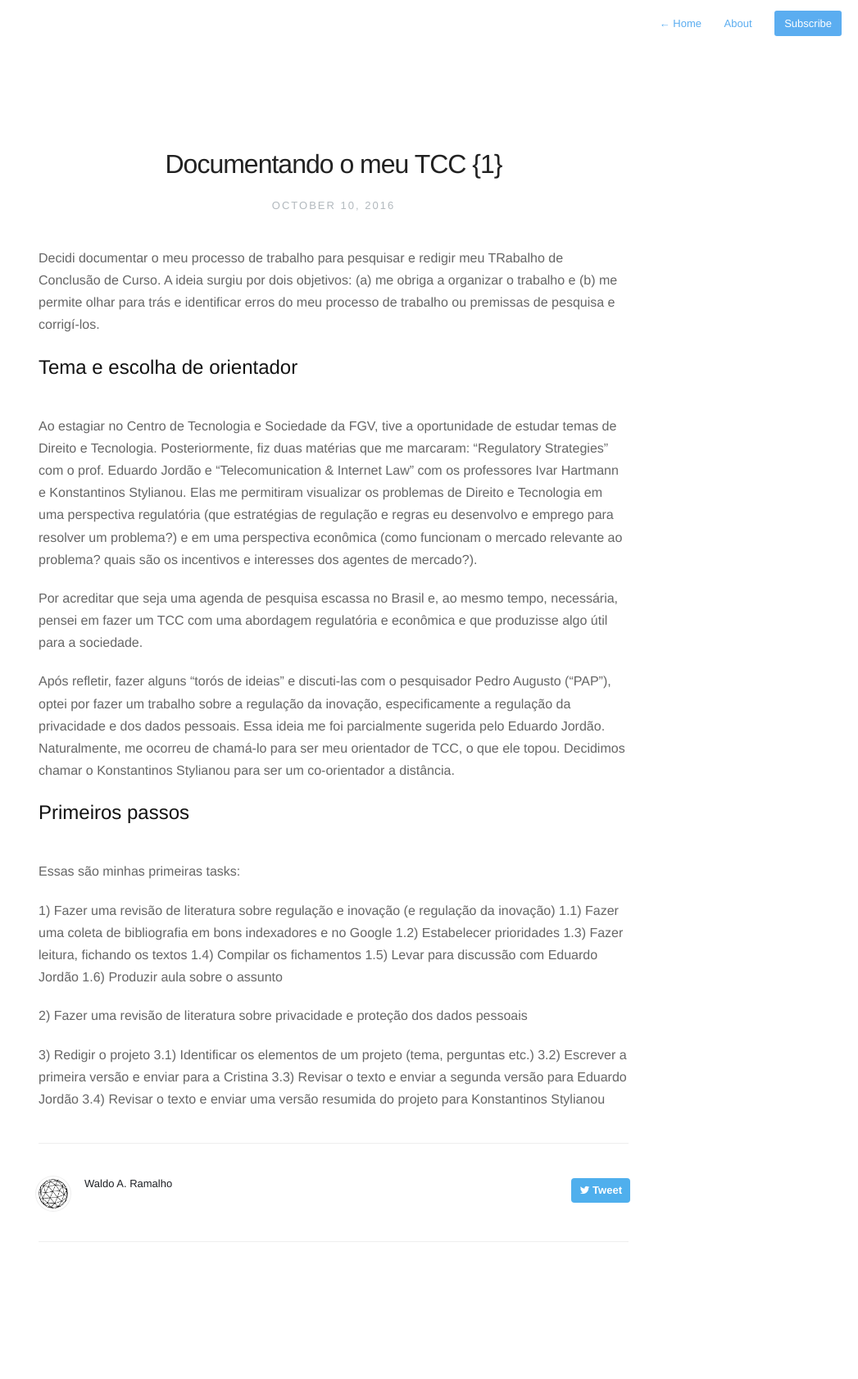
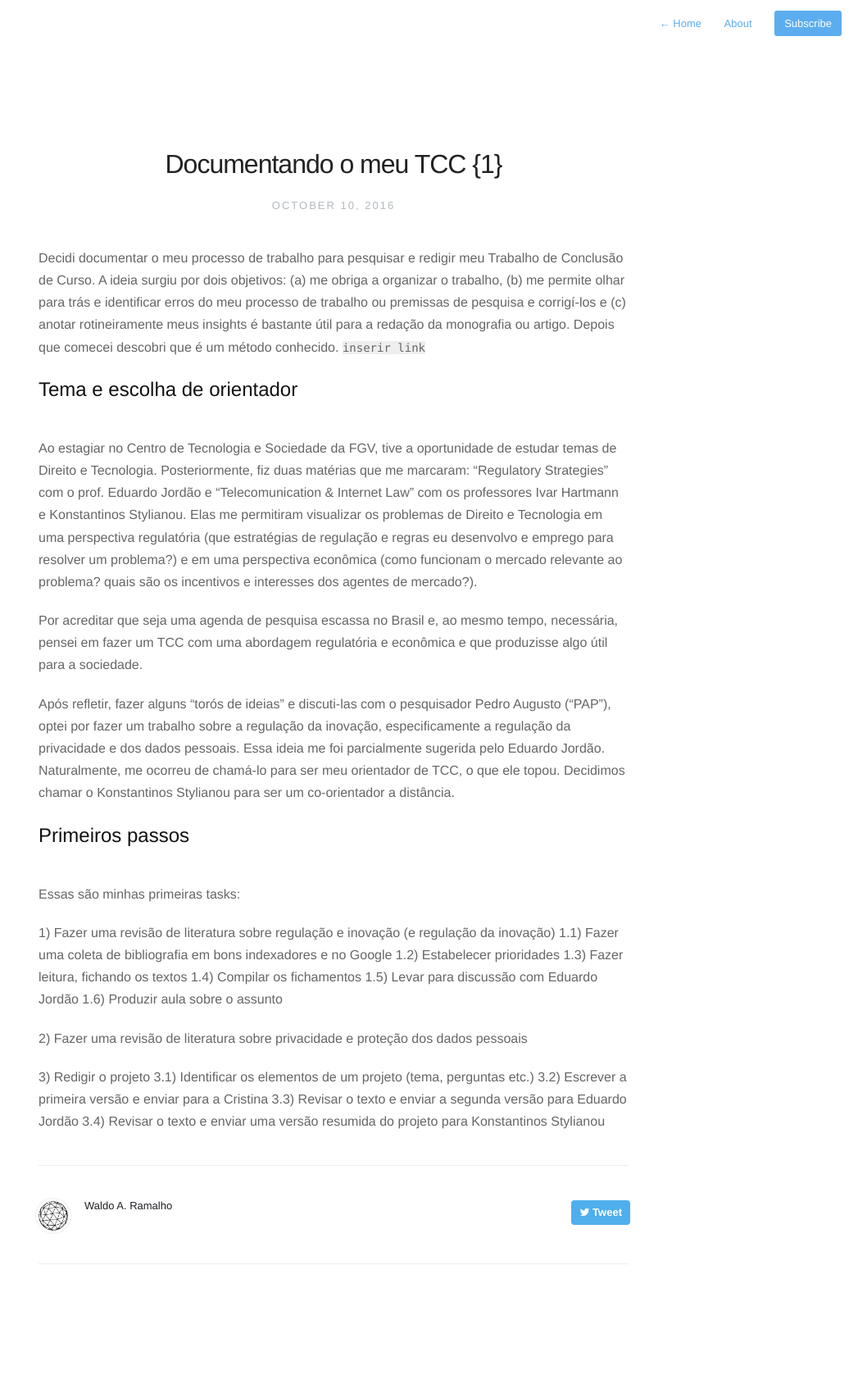
Before and after one commit to wramalho/wramalho.github.io, a Jekyll site: the page built from _posts/2016-10-10-documentando_o_meu_TCC_1.md, in a window 1280 px wide. Shown: the whole page at 82% size, without its empty margins (233-1280 px from the left). Built offline with Jekyll 4.4.1, drawn with Linux system fonts in a browser that asks for light colours; before the commit the page ends 1655 px from its top, so only the background shows below that.

Commit message:
#11
correções no conteúdo do post e teste

```diff
--- a/_posts/2016-10-10-documentando_o_meu_TCC_1.md
+++ b/_posts/2016-10-10-documentando_o_meu_TCC_1.md
@@ -5,7 +5,10 @@ title: Documentando o meu TCC {1}
 
 
 
-Decidi documentar o meu processo de trabalho para pesquisar e redigir meu TRabalho de Conclusão de Curso. A ideia surgiu por dois objetivos: (a) me obriga a organizar o trabalho e (b) me permite olhar para trás e identificar erros do meu processo de trabalho ou premissas de pesquisa e corrigí-los.
+Decidi documentar o meu processo de trabalho para pesquisar e redigir meu Trabalho de Conclusão de Curso.
+A ideia surgiu por dois objetivos: (a) me obriga a organizar o trabalho, (b) me permite olhar para trás e identificar erros do meu processo de trabalho ou premissas de pesquisa e corrigí-los e (c) anotar rotineiramente meus insights é bastante útil para a redação da monografia ou artigo.
+Depois que comecei descobri que é um método conhecido. `inserir link`
+
 
 ## Tema e escolha de orientador
 
```
